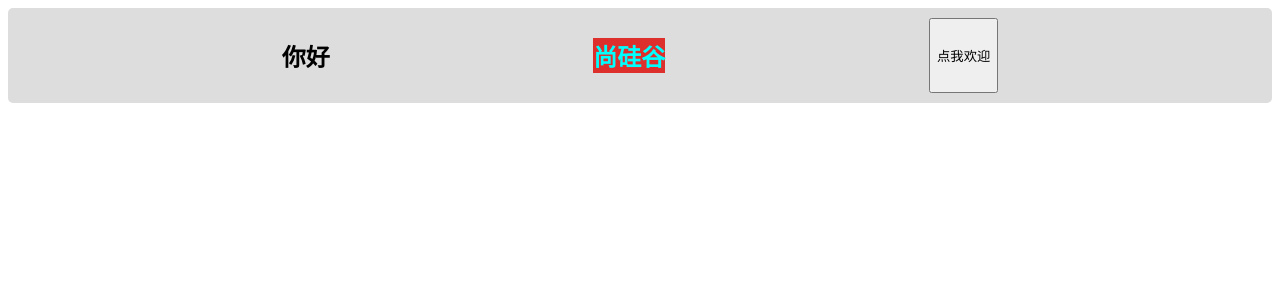
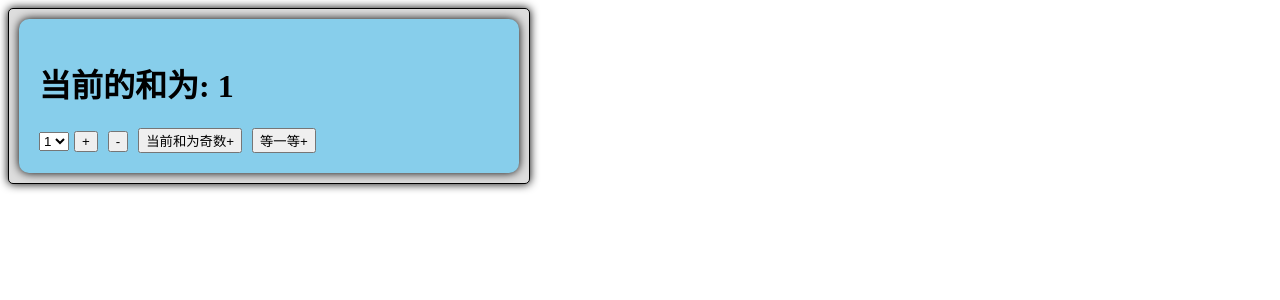
Before and after one commit to yangxiao0303/frontend-develop, a Vue app: page / in a window 1280 px wide. Shown: the top 300 px of the page. Built offline with nearby package versions, Linux system fonts and the light colour scheme.

Commit message:
23_vue2_vuex_准备一个页面

```diff
--- a/src/App.vue
+++ b/src/App.vue
@@ -1,31 +1,24 @@
 <template>
-  <div class="box">
-    <!-- 插件中的全局组件 -->
-    <Hello />
-    <!-- 插件中的 全局自定义指令和属性-->
-    <h2 v-beauty="xuexiao"></h2>
-    <!-- 插件中的方法 -->
-    <button @click="welcome">点我欢迎</button>
-
+  <div class="app">
+    <Count/>
   </div>
 </template>
 
 <script>
-import Game from "./components/Game.vue";
-export default {
-  name: "App",
-  components: { Game },
-
-};
+import Count from './components/Count.vue';
+  export default {
+    name:'App',
+    components:{Count}
+  }
 </script>
 
 <style>
-.box {
-  background-color: #ddd;
-  display: flex;
-  justify-content: space-evenly;
-  padding: 10px;
-  border-radius: 5px;
-  justify-content: space-evenly;
-}
+  .app{
+    width: 500px;
+    background-color: #ddd;
+    border-radius: 5px;
+    box-shadow: 0 0 10px;
+    border: 1px solid black;
+    padding: 10px;
+  }
 </style>
--- /dev/null
+++ b/src/components/Count.vue
@@ -0,0 +1,56 @@
+<template>
+  <div class="count">
+    <h1>当前的和为: {{ sum }}</h1>
+    <select v-model.number="num">
+      <option value="1">1</option>
+      <option value="2">2</option>
+      <option value="3">3</option>
+    </select>
+    <button @click="add">+</button>
+    <button @click="minus">-</button>
+    <button @click="oddAdd">当前和为奇数+</button>
+    <button @click="waitAdd">等一等+</button>
+  </div>
+</template>
+
+<script>
+export default {
+  name: "Count",
+  data() {
+    return {
+      sum: 1,
+      num: 1,
+    };
+  },
+  methods: {
+    add() {
+      this.sum += this.num;
+    },
+    minus() {
+      this.sum -= this.num;
+    },
+    oddAdd() {
+      if (this.sum % 2) {
+        this.sum += this.num;
+      }
+    },
+    waitAdd() {
+      setTimeout(() => {
+        this.sum += this.num;
+      }, 500);
+    },
+  },
+};
+</script>
+
+<style scoped>
+.count {
+  background-color: skyblue;
+  padding: 20px;
+  border-radius: 10px;
+  box-shadow: 0 0 10px;
+}
+button {
+  margin: 0 5px;
+}
+</style>
--- a/src/components/Game.vue
+++ /dev/null
@@ -1,41 +0,0 @@
-<template>
-  <div class="game">
-    <h3>今日游戏推荐</h3>
-    <!-- 作用域插槽 -->
-    <slot :games="games"></slot>
-    <!-- 作用域插槽与具名插槽合用 -->
-    <slot name="s2" text="年终大促"></slot>
-  </div>
-</template>
-
-<script>
-export default {
-  name: "Game",
-  data() {
-    return {
-      games: [
-        { id: "asdtrd1", name: "英雄联盟" },
-        { id: "asdtrd2", name: "原神" },
-        { id: "asdtrd3", name: "红色警戒" },
-        { id: "asdtrd4", name: "斗罗大陆" },
-      ],
-    };
-  },
-};
-</script>
-
-<style scoped>
-.game{
-  background-color: lightblue;
-  border-radius: 5px;
-  box-shadow: 0 0 10px;
-  width: 300px;
-  height: 400px;
-}
-
-h3{
-  background-color: orange;
-  font-size: 24px;
-  text-align: center;
-}
-</style>
--- a/src/components/Hello.vue
+++ /dev/null
@@ -1,13 +0,0 @@
-<template>
-  <h2>你好</h2>
-</template>
-
-<script>
-  export default {
-    name:'Hello'
-  }
-</script>
-
-<style scoped>
-
-</style>
--- a/src/main.js
+++ b/src/main.js
@@ -1,16 +1,10 @@
 import Vue from "vue"
 import App from "./App.vue"
-import demo from "./plugins/demo";
 
 Vue.config.productionTip = false;
 
-// 引入并安装插件
-Vue.use(demo);
 
 new Vue({
-  beforeCreate() {
-    Vue.prototype.$bus = this
-  },
   components:{App},
   render(h) {
     return h(App)
--- a/src/plugins/demo.js
+++ /dev/null
@@ -1,28 +0,0 @@
-// 引入需要的内容
-import Hello from '../components/Hello.vue';
-
-// 创建一个插件并暴露
-export default {
-  // 当插件被安装后,将被调用
-  install(Vue){
-    // 引入全局组件
-    Vue.component('Hello',Hello);
-
-    // 自定义的全局指令
-    // fnction中参1:元素名称, 参2:数据
-    Vue.directive('beauty',function(element,{value}){
-      element.innerText = value;
-      element.style.backgroundColor = '#dd302d';
-      element.style.color = 'aqua';
-    })
-
-    // 全局的方法和属性
-    Vue.prototype.welcome = function(){
-      alert('你好');
-    }
-    Vue.prototype.xuexiao = '尚硅谷'
-
-    // 过滤器
-
-  }
-}
```
